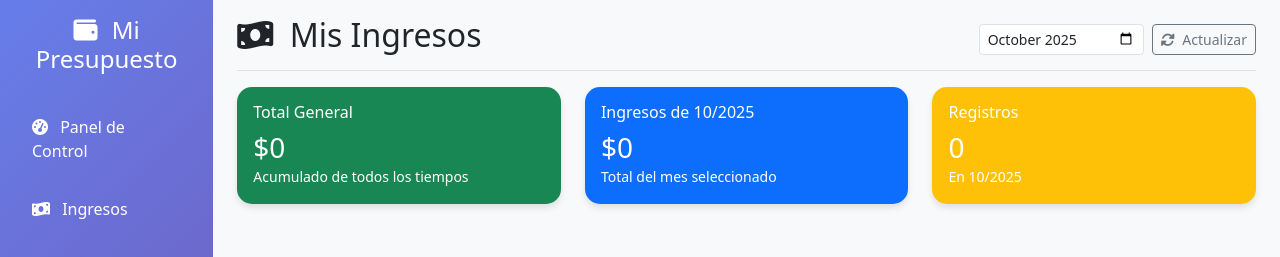
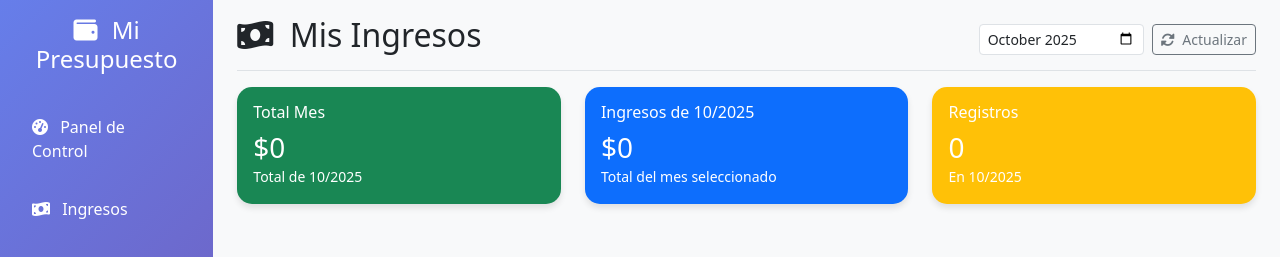
Before and after one commit to Davidflyr0729/presupuesto, a Flask app: page /income/ in a window 1280 px wide. Shown: the top 257 px of the page. Run offline with Flask 3, Linux system fonts and the light colour scheme; the visitor is signed in with stand-in values (Sample User, id 1); tables that the repository leaves empty or names only in its code hold one stand-in row (values such as "Sample post").

Commit message:
Sexta actualización

```diff
--- a/templates/incomes/index.html
+++ b/templates/incomes/index.html
@@ -29,9 +29,9 @@
     <div class="col-md-4 mb-3">
         <div class="card bg-success text-white">
             <div class="card-body">
-                <h6 class="card-title">Total General</h6>
-                <h3 class="mb-0">${{ "{:,.0f}".format(total_ingresos) if total_ingresos else 0 }}</h3>
-                <small>Acumulado de todos los tiempos</small>
+                <h6 class="card-title">Total Mes</h6>
+                <h3 class="mb-0">${{ "{:,.0f}".format(ingresos_mes) if ingresos_mes else 0 }}</h3>
+                <small>Total de {{ mes_seleccionado[5:7] }}/{{ mes_seleccionado[0:4] }}</small>
             </div>
         </div>
     </div>
```
